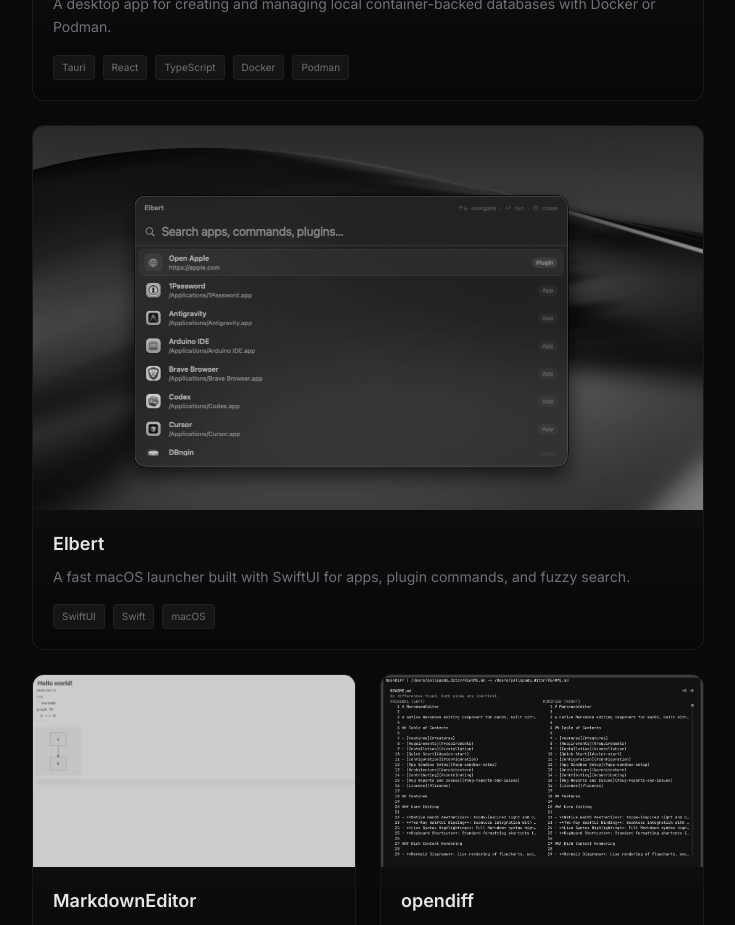
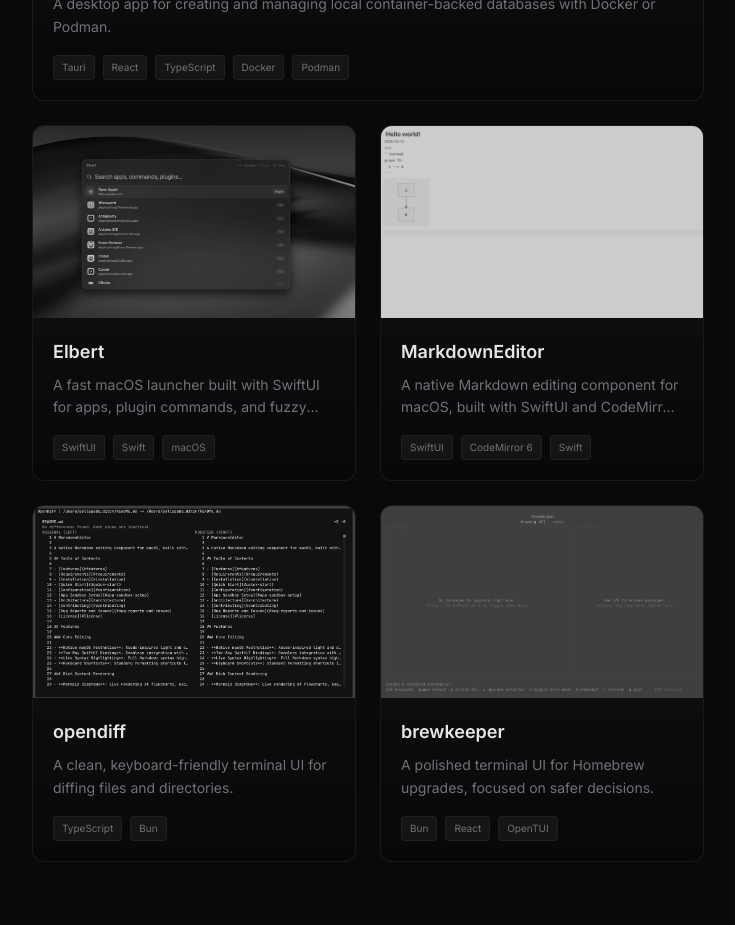
Before and after one commit to Pallepadehat/patrickjakobsen, a Next.js app: page / in a window 1280 px wide. Shown: the part 1120-2045 px from the top of the page, without its empty margins (272-1007 px from the left). Built offline with nearby package versions, Linux system fonts and the light colour scheme.

Commit message:
Adjust Elbert project card span to single column

```diff
--- a/app/page.tsx
+++ b/app/page.tsx
@@ -64,7 +64,7 @@
     tech: ["SwiftUI", "Swift", "macOS"],
     link: "https://github.com/Pallepadehat/Elbert",
     image: "/Elbert.png",
-    span: "col-span-1 md:col-span-2",
+    span: "col-span-1",
   },
   {
     title: "MarkdownEditor",
```
